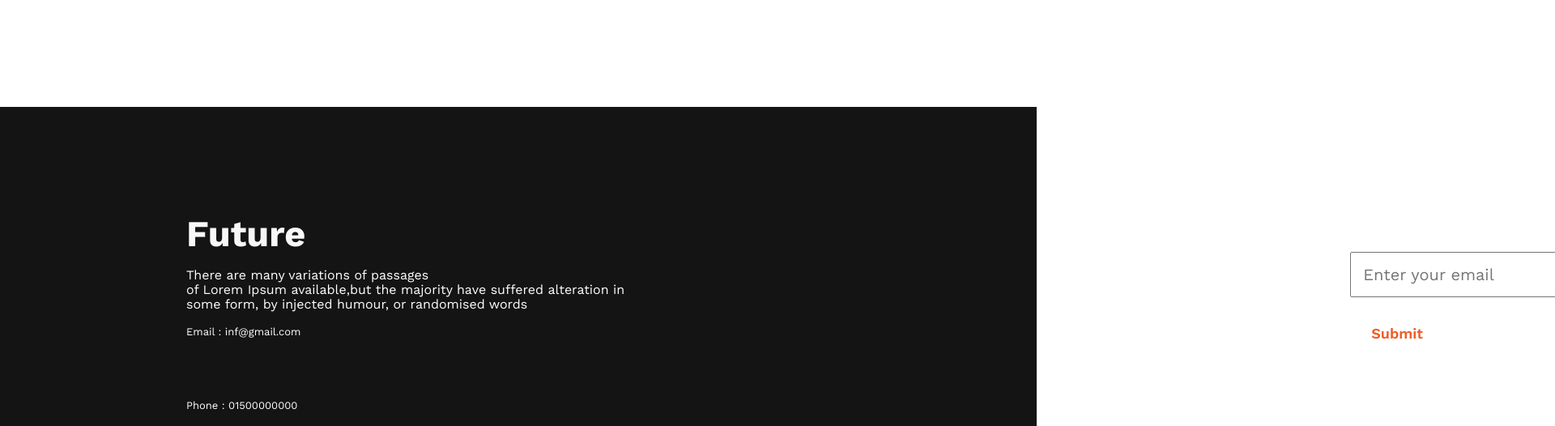
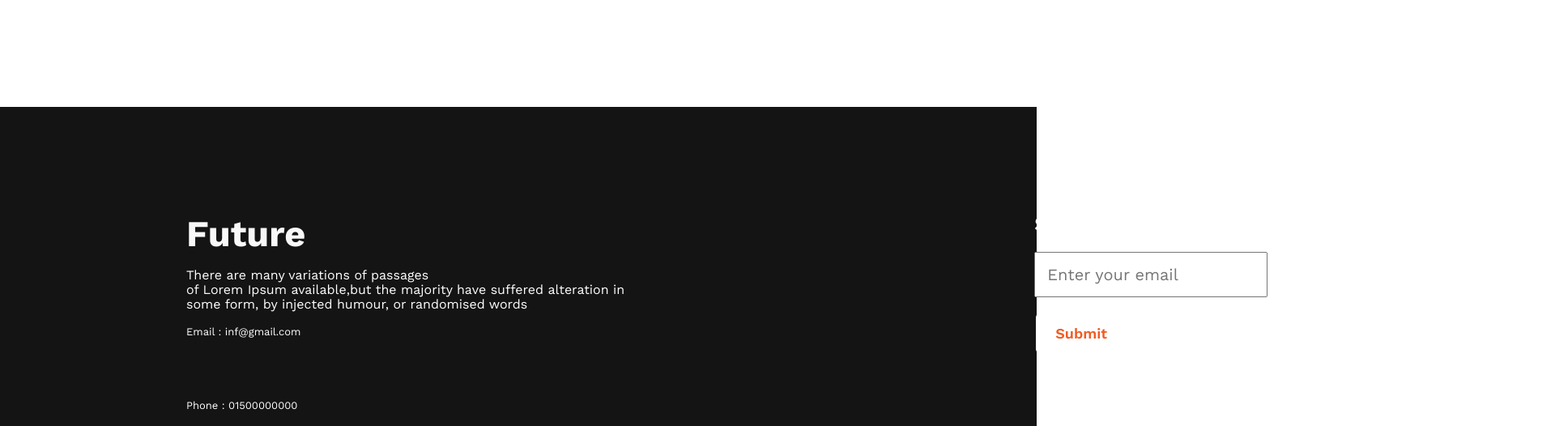
Before and after one commit to Rakibalways/assignment-01, a plain HTML site: page index.html in a window 1280 px wide. Shown: the part 2020-2546 px from the top of the page at 81% size, 1920 px wide, since content can reach past the window. Drawn offline with nearby package versions, Linux system fonts and the light colour scheme.

```diff
--- a/styles/style.css
+++ b/styles/style.css
@@ -142,7 +142,7 @@ ul li::before {
 
 .contact {
   display: flex;
-  gap: 1290px;
+  gap: 900px;
   background: #151414;
   box-sizing: 1500px 570px;
   padding: 130px 230px;
```
